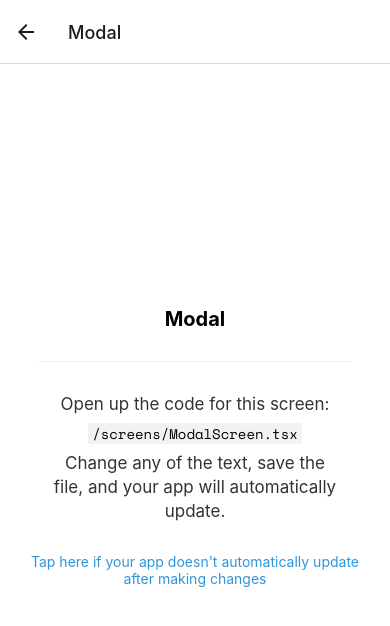
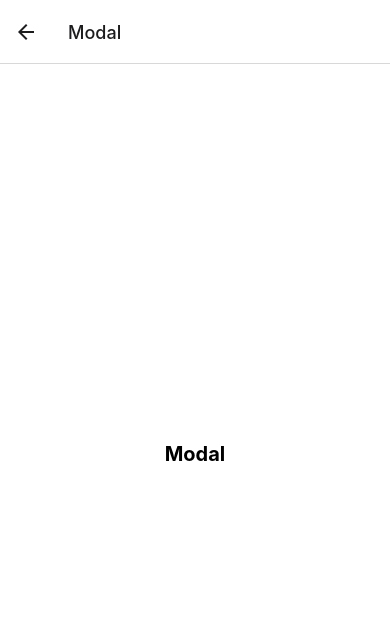
Before and after one commit to omanmclean/runapp, a React Native app: screen /Modal in a window 390 px wide. Shown: the top 626 px of the page. Built offline with nearby package versions, Linux system fonts and the light colour scheme; what expo-linking would draw is missing.

Commit message:
Changing addentry to screen instead of modal

```diff
--- a/components/AddEntry.tsx
+++ /dev/null
@@ -1,35 +0,0 @@
-import React from 'react';
-import { StyleSheet, Pressable } from 'react-native';
-
-import { View, Text, Modal } from '../components/Themed';
-import { BaseStyles } from '../components/BaseStyles';
-
-
-interface ModalProps {
-    isModalVisible: boolean;
-    onBackgroundClick: () => void;
-}
-
-const AddEntryModal: React.FC<ModalProps> = ({ onBackgroundClick, isModalVisible }) => {
-
-    if (!isModalVisible) {
-        return null;
-    }
-    else {
-        return (
-            <Modal>
-                <View style={BaseStyles.container}>
-                    <Pressable
-                        style={BaseStyles.button}
-                        onPress={onBackgroundClick}
-                    >
-                        <Text style={BaseStyles.title}>Hide Modal</Text>
-                    </Pressable>
-                    <Text>Modal here</Text>
-                </View>
-            </Modal>
-        );
-    }
-};
-
-export default AddEntryModal;
--- a/components/BaseStyles.tsx
+++ b/components/BaseStyles.tsx
@@ -24,5 +24,6 @@ export const BaseStyles = StyleSheet.create({
         position: 'absolute',
         right: 20,
         top: 20,
+        fill: 'white',
     }
 });
--- /dev/null
+++ b/components/ConfirmModal.tsx
@@ -0,0 +1,41 @@
+import React from 'react';
+import { Platform, Pressable } from 'react-native';
+import CloseIcon from '@mui/icons-material/Close';
+import { StatusBar } from 'expo-status-bar';
+
+import EditScreenInfo from '../components/EditScreenInfo';
+import { View, Text, Modal } from './Themed';
+import { BaseStyles } from './BaseStyles';
+
+
+interface ModalProps {
+    isModalVisible: boolean;
+    onBackgroundClick: () => void;
+}
+
+const ConfirmModal: React.FC<ModalProps> = ({ onBackgroundClick, isModalVisible }) => {
+
+    if (!isModalVisible) {
+        return null;
+    }
+    else {
+        return (
+            <Modal>
+                <View style={BaseStyles.container}>
+                    <Pressable
+                        style={BaseStyles.button}
+                        onPress={onBackgroundClick}
+                    >
+                        <CloseIcon style={BaseStyles.button} />
+                    </Pressable>
+                    <Text>Modal </Text>
+                </View>
+
+                {/* Use a light status bar on iOS to account for the black space above the modal */}
+                <StatusBar style={Platform.OS === 'ios' ? 'light' : 'auto'} />
+            </Modal>
+        );
+    }
+};
+
+export default ConfirmModal;
--- a/navigation/index.tsx
+++ b/navigation/index.tsx
@@ -12,7 +12,7 @@ import { ColorSchemeName, Pressable } from 'react-native';
 
 import Colors from '../constants/Colors';
 import useColorScheme from '../hooks/useColorScheme';
-import ModalScreen from '../screens/ModalScreen';
+import AddEntryScreen from '../screens/AddEntryScreen';
 import NotFoundScreen from '../screens/NotFoundScreen';
 import HomeScreen from '../screens/HomeScreen';
 import ProfileScreen from '../screens/ProfileScreen';
@@ -41,7 +41,7 @@ function RootNavigator() {
       <Stack.Screen name="Root" component={BottomTabNavigator} options={{ headerShown: false }} />
       <Stack.Screen name="NotFound" component={NotFoundScreen} options={{ title: 'Oops!' }} />
       <Stack.Group screenOptions={{ presentation: 'modal' }}>
-        <Stack.Screen name="Modal" component={ModalScreen} />
+        <Stack.Screen name="Modal" component={AddEntryScreen} />
       </Stack.Group>
     </Stack.Navigator>
   );
--- /dev/null
+++ b/screens/AddEntryScreen.tsx
@@ -0,0 +1,16 @@
+
+import { Platform, StyleSheet } from 'react-native';
+
+
+import { Text, View } from '../components/Themed';
+import { BaseStyles } from '../components/BaseStyles';
+
+export default function AddEntryScreen() {
+  return (
+    <View style={BaseStyles.container}>
+      <Text style={BaseStyles.title}>Modal</Text>
+
+
+    </View>
+  );
+}
--- a/screens/HomeScreen.tsx
+++ b/screens/HomeScreen.tsx
@@ -1,22 +1,27 @@
 import { useState, useEffect } from 'react';
 import { FAB } from 'react-native-paper';
-import AddEntry from '../components/AddEntry';
+import AddEntry from '../components/ConfirmModal';
 
 import { View, Text } from '../components/Themed';
 import { RootTabScreenProps } from '../types';
 import { BaseStyles } from '../components/BaseStyles';
 
 
+interface ActivityEntry {
+  id: number;
+  title: string;
+  body: string;
+}
+
 export default function HomeScreen({ navigation }: RootTabScreenProps<'Home'>) {
   const [isModalVisible, setIsModalVisible] = useState<boolean>(false);
-  const [entries, setEntries] = useState([{ id: 1, title: "hello", body: "hola" }]);
+  const [entries, setEntries] = useState<ActivityEntry[]>([{ id: 1, title: "hello", body: "hola" }]);
 
   // when button is clicked, add new item to list of entries, then rerender all entries as divs
 
   function toggleModal() {
     setIsModalVisible(!isModalVisible);
     // setEntries(prevEntries => [...prevEntries, { id: 2, title: "hey mate", body: "good day to yous" }]);
-    // console.log("Pressed -  entries size: " + entries.length);
   }
 
   return (
@@ -27,8 +32,6 @@ export default function HomeScreen({ navigation }: RootTabScreenProps<'Home'>) {
       <AddEntry isModalVisible={isModalVisible} onBackgroundClick={toggleModal} />
       <View style={BaseStyles.separator} lightColor="#eee" darkColor="rgba(255,255,255,0.1)" />
       <FAB style={BaseStyles.fab} icon="plus" onPress={toggleModal} />
-
-
     </View>
   );
 };
--- a/screens/ModalScreen.tsx
+++ /dev/null
@@ -1,35 +0,0 @@
-import { StatusBar } from 'expo-status-bar';
-import { Platform, StyleSheet } from 'react-native';
-
-import EditScreenInfo from '../components/EditScreenInfo';
-import { Text, View } from '../components/Themed';
-
-export default function ModalScreen() {
-  return (
-    <View style={styles.container}>
-      <Text style={styles.title}>Modal</Text>
-      <View style={styles.separator} lightColor="#eee" darkColor="rgba(255,255,255,0.1)" />
-      <EditScreenInfo path="/screens/ModalScreen.tsx" />
-
-      {/* Use a light status bar on iOS to account for the black space above the modal */}
-      <StatusBar style={Platform.OS === 'ios' ? 'light' : 'auto'} />
-    </View>
-  );
-}
-
-const styles = StyleSheet.create({
-  container: {
-    flex: 1,
-    alignItems: 'center',
-    justifyContent: 'center',
-  },
-  title: {
-    fontSize: 20,
-    fontWeight: 'bold',
-  },
-  separator: {
-    marginVertical: 30,
-    height: 1,
-    width: '80%',
-  },
-});
```
